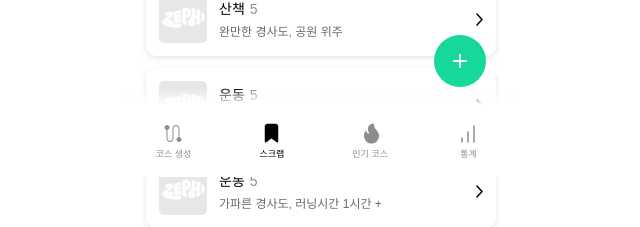
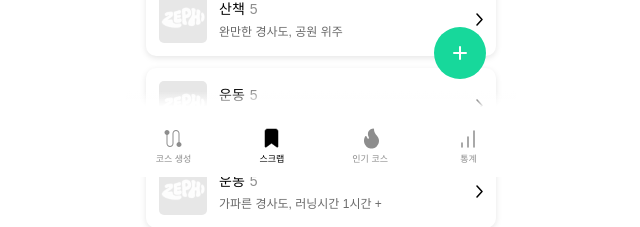
Before and after one commit to KMU-ALPHA-ZEPH/zeph_client, a React (Vite) app: page /scrap in a window 1280 px wide. Shown: the part 623-850 px from the top of the page, without its empty margins (319-959 px from the left). Built offline with nearby package versions, Linux system fonts and the light colour scheme; no server answers; a web font is replaced by a local one.

Commit message:
[refactor] 탭바 위치 조정, 하단버튼들 위치 조정

```diff
--- a/src/components/common/TabBar.tsx
+++ b/src/components/common/TabBar.tsx
@@ -55,7 +55,7 @@ export default function TabBar({
 }: Props) {
   return (
     <nav
-      className={`flex min-h-[70px] w-full items-center justify-between bg-surface-white px-5 pt-3 pb-[calc(0.75rem+env(safe-area-inset-bottom))] ${className}`}
+      className={`flex min-h-[70px] w-full items-center justify-between bg-surface-white px-5 pt-3 pb-[calc(0.25rem+env(safe-area-inset-bottom))] ${className}`}
     >
       {TABS.map(({ key, label, Icon, ActiveIcon }) => {
         const isActive = key === activeTab;
--- a/src/pages/course/CourseMainPage.tsx
+++ b/src/pages/course/CourseMainPage.tsx
@@ -118,7 +118,7 @@ export default function CourseMainPage() {
         type="button"
         aria-label="현재 위치로 이동"
         onClick={moveToCurrentLocation}
-        className="absolute bottom-[173px] right-[35px] z-20 grid size-14 place-items-center rounded-full bg-surface-white text-black shadow-[2px_6px_6px_rgba(0,0,0,0.25)] transition-transform active:scale-95"
+        className="absolute bottom-[185px] right-[35px] z-20 grid size-14 place-items-center rounded-full bg-surface-white text-black shadow-[2px_6px_6px_rgba(0,0,0,0.25)] transition-transform active:scale-95"
       >
         <span className="block size-7">
           <LocationIcon />
@@ -126,7 +126,7 @@ export default function CourseMainPage() {
       </button>
 
       <Button
-        className="absolute bottom-[112px] left-1/2 z-20 w-[320px] -translate-x-1/2"
+        className="absolute bottom-[124px] left-1/2 z-20 w-[320px] -translate-x-1/2"
         inactive={!selectedPlace}
         onClick={() =>
           selectedPlace &&
--- a/src/pages/scrap/ScrapPage.tsx
+++ b/src/pages/scrap/ScrapPage.tsx
@@ -110,7 +110,7 @@ export default function ScrapPage() {
         type="button"
         aria-label="새 스크랩 폴더"
         onClick={() => setIsAddOpen(true)}
-        className="fixed bottom-[90px] right-[calc(50%-175px+10px)] z-20 grid size-[52px] place-items-center rounded-full bg-primary text-white shadow-base transition-transform active:scale-95"
+        className="fixed bottom-[98px] right-[calc(50%-175px+10px)] z-20 grid size-[52px] place-items-center rounded-full bg-primary text-white shadow-base transition-transform active:scale-95"
       >
         <svg
           width="20"
```
